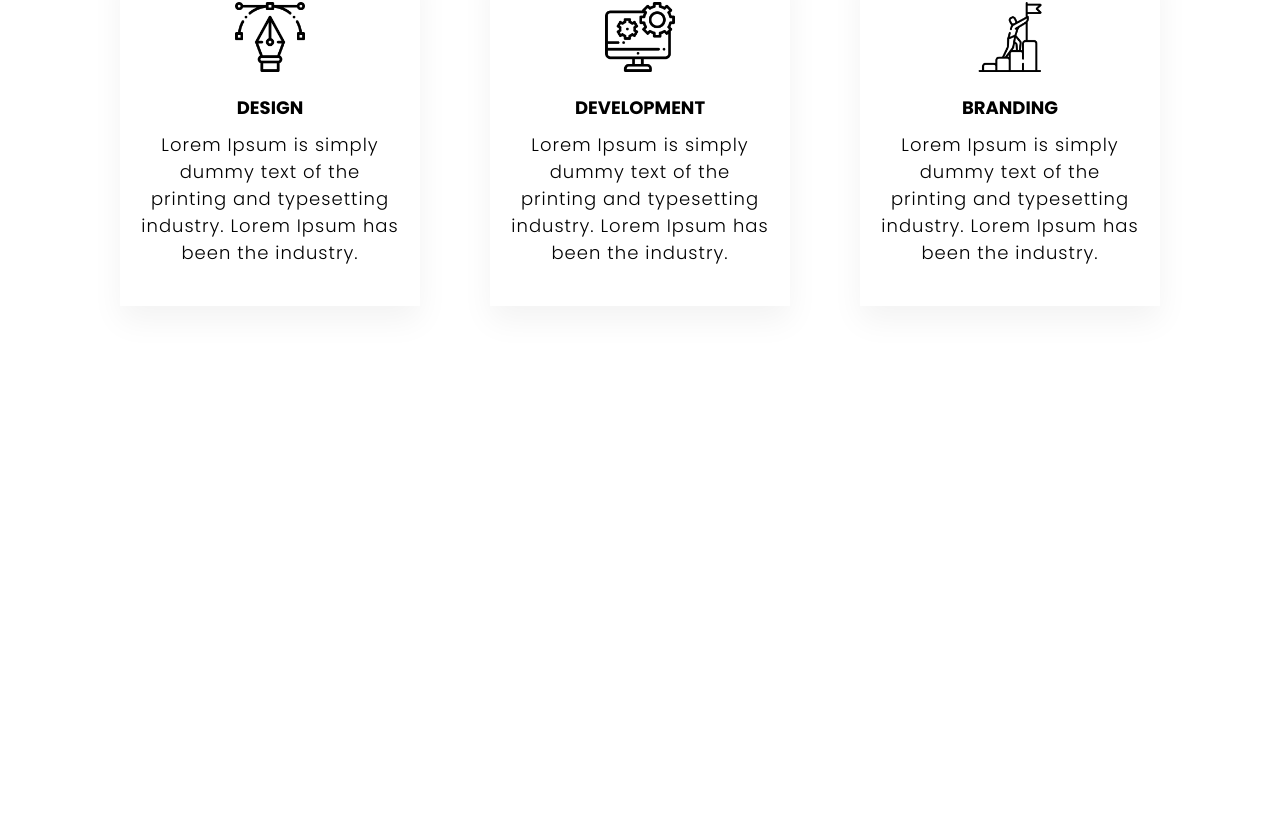
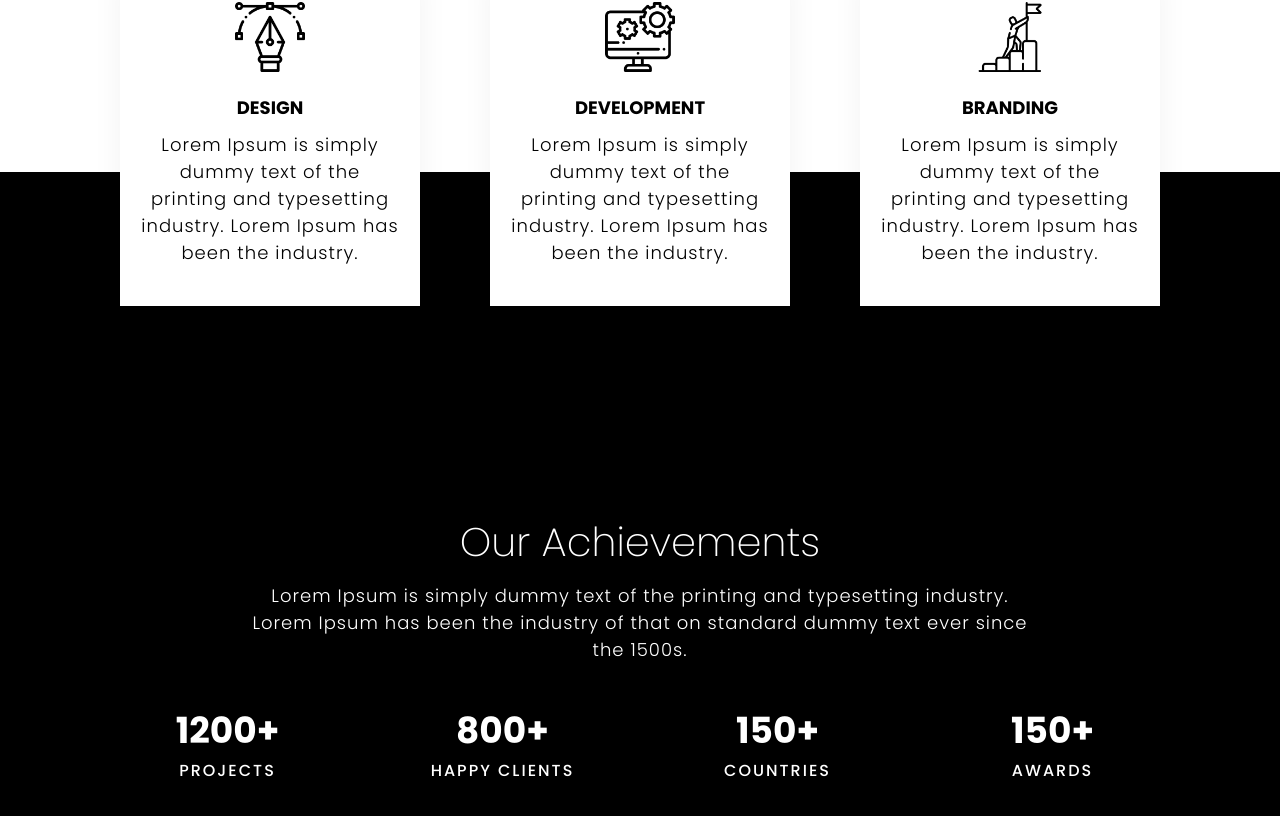
Before and after one commit to nelsonwenner/react-website-design, a React (Create React App) app: page / in a window 1280 px wide. Shown: the part 1978-2794 px from the top of the page. Before the commit the page ends 2400 px from the top, so only its background shows below. Built offline with nearby package versions, Linux system fonts and the light colour scheme.

Commit message:
create stats

```diff
--- /dev/null
+++ b/src/components/stats/Stats.js
@@ -0,0 +1,42 @@
+import React, { Component } from 'react';
+import './style.css';
+
+
+class Stats extends Component {
+
+    render() {
+        return (
+            <section className="sec stats" id="about">
+                <div className="content">
+                    <div className="mxw800">
+                        <h3>Our Achievements</h3>
+                        <p>
+                            Lorem Ipsum is simply dummy text of the printing and typesetting industry. Lorem Ipsum has been the industry of that on
+                            standard dummy text ever since the 1500s.
+                        </p>
+                    </div>
+                    <div className="statsBox">
+                        <div className="box">
+                            <h2>1200+</h2>
+                            <h4>Projects</h4>
+                        </div>
+                        <div className="box">
+                            <h2>800+</h2>
+                            <h4>Happy Clients</h4>
+                        </div>
+                        <div className="box">
+                            <h2>150+</h2>
+                            <h4>Countries</h4>
+                        </div>
+                        <div className="box">
+                            <h2>150+</h2>
+                            <h4>Awards</h4>
+                        </div>
+                    </div>
+                </div>
+            </section>
+        );
+    }
+}
+
+export default Stats;
--- /dev/null
+++ b/src/components/stats/style.css
@@ -0,0 +1,65 @@
+.sec {
+    background: #fff;
+    padding: 100px;
+    min-height: 100vh;
+    display: flex;
+    justify-content: center;
+    align-items: center;
+}
+
+.sec .content {
+    position: relative;
+    text-align: center;
+    width: 100%;
+}
+
+.mxw800 {
+    max-width: 800px;
+    margin: 0 auto;
+}
+
+h3 {
+    font-size: 40px;
+    font-weight: 200;
+    margin-bottom: 10px;
+}
+
+p {
+    position: relative;
+    font-size: 18px;
+    font-weight: 300;
+    margin-bottom: 20px;
+    letter-spacing: 1px;
+}
+
+.stats {
+    background: #000;
+    padding-top: 250px;
+    margin-top: -250px;
+}
+
+.stats h3, .stats p {
+    color: #fff;
+}
+
+.statsBox {
+    position: relative;
+    display: grid;
+    grid-template-columns: repeat(auto-fit, minmax(250px, 1fr));
+    grid-gap: 20px;
+    max-width: 100%;
+    margin-top: 40px;
+}
+
+.statsBox h2 {
+    color: #fff;
+    font-size: 36px;
+}
+
+.statsBox h4 {
+    color: #fff;
+    font-size: 16px;
+    font-weight: 500;
+    text-transform: uppercase;
+    letter-spacing: 2px;
+}
--- a/src/pages/home/Home.js
+++ b/src/pages/home/Home.js
@@ -4,6 +4,7 @@ import Header from '../../components/header/Header';
 import Banner from '../../components/banner/Banner';
 import About from '../../components/about/About';
 import Service from '../../components/service/Service';
+import Stats from '../../components/stats/Stats';
 
 
 class Home extends Component {
@@ -15,6 +16,7 @@ class Home extends Component {
                 <Banner></Banner>
                 <About></About>
                 <Service></Service>
+                <Stats></Stats>
             </>
         );
     }
```
